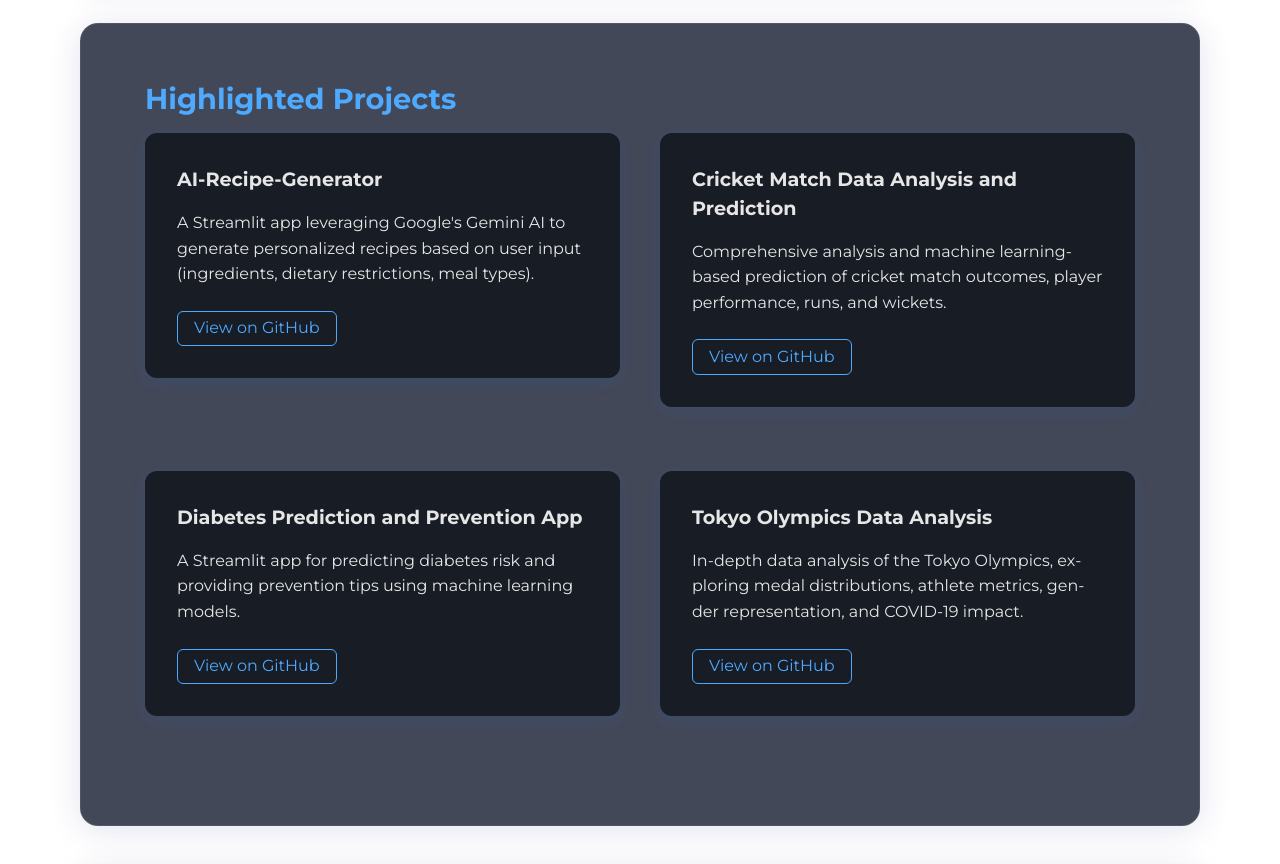
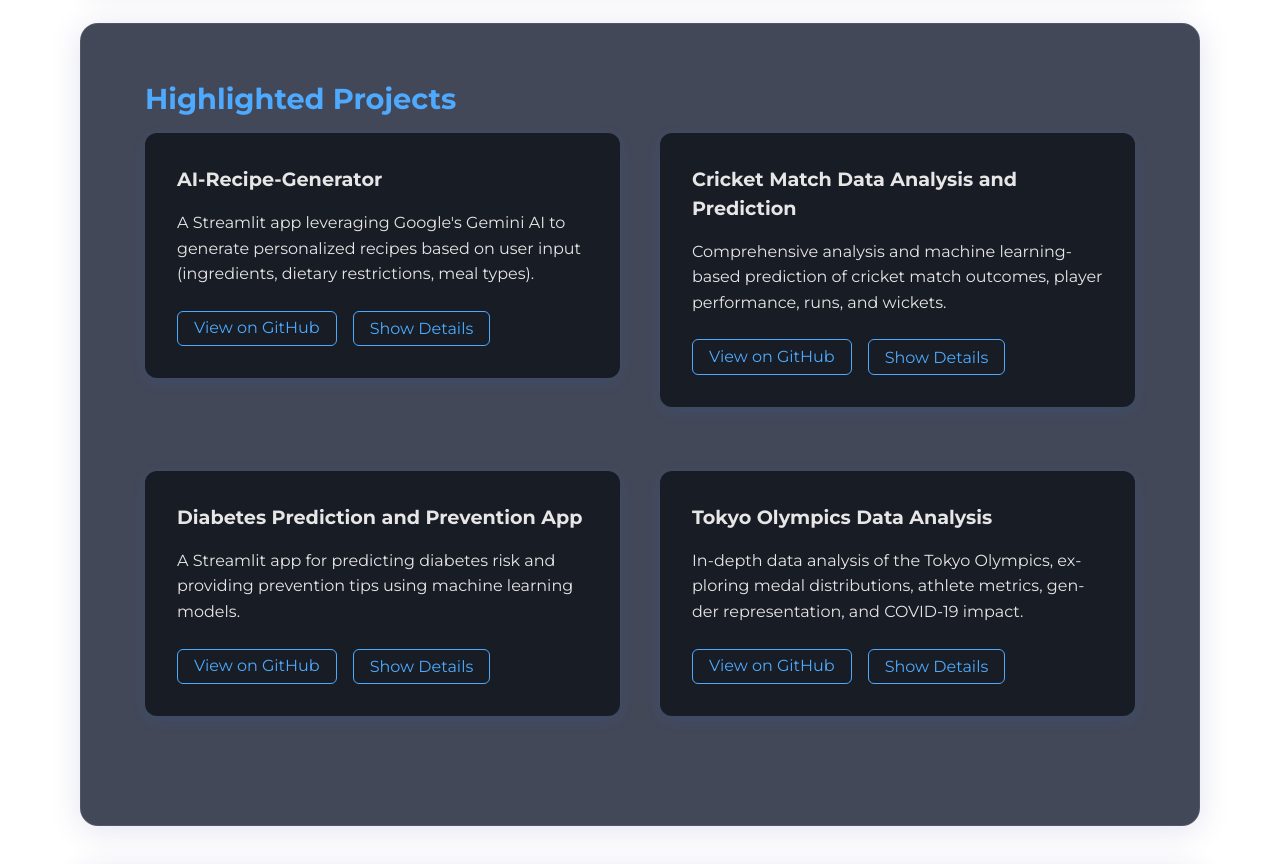
Before and after one commit to YameenMunir/Portfolio-Website, a React (Vite) app: page / in a window 1280 px wide. Shown: the part 2780-3644 px from the top of the page. Built offline with nearby package versions, Linux system fonts and the light colour scheme.

Commit message:
Add Show Details functionality to project cards with detailed information and styling

```diff
--- a/src/App.css
+++ b/src/App.css
@@ -502,6 +502,29 @@ h3 {
   background: #4eaaff;
   color: #181c24;
 }
+.project-buttons {
+  display: flex;
+  gap: 0.5rem;
+  margin-top: 0.5rem;
+  flex-wrap: wrap;
+}
+
+.project-details {
+  margin-top: 1rem;
+  padding: 1rem;
+  background: rgba(24, 28, 36, 0.5);
+  border-radius: 8px;
+  font-size: 0.95rem;
+  color: #b3c0d1;
+  border: 1px solid rgba(78, 170, 255, 0.2);
+  animation: fadeIn 0.3s ease-in-out;
+}
+
+@keyframes fadeIn {
+  from { opacity: 0; transform: translateY(-10px); }
+  to { opacity: 1; transform: translateY(0); }
+}
+
 .footer {
   background: #181c24 !important; /* match body background */
   color: #b3c0d1;
@@ -1077,6 +1100,7 @@ h3 {
   }
 
   .project {
+    width: 100%;
     padding: 0.75rem;
   }
 
--- a/src/App.jsx
+++ b/src/App.jsx
@@ -6,6 +6,7 @@ import { AcademicCapIcon, CodeBracketIcon, ChartBarIcon, UsersIcon, LightBulbIco
 
 import useSectionFadeIn from './useSectionFadeIn';
 import Contact from './components/Contact';
+import ProjectCard from './components/ProjectCard';
 
 const sections = [
   { id: 'about', label: 'About' },
@@ -121,26 +122,62 @@ function App() {
         <motion.section id="projects" className="fade-in-section card-section" initial={{ opacity: 0, y: 40 }} whileInView={{ opacity: 1, y: 0 }} transition={{ duration: 0.7, delay: 0.4 }} viewport={{ once: true }}>
           <h3>Highlighted Projects</h3>
           <div className="project-grid">
-            <div className="project">
-              <h4>AI-Recipe-Generator</h4>
-              <p>A Streamlit app leveraging Google's Gemini AI to generate personalized recipes based on user input (ingredients, dietary restrictions, meal types).</p>
-              <a className="project-link" href="https://github.com/YameenMunir/AI-Recipe-Generator" target="_blank" rel="noopener noreferrer">View on GitHub</a>
-            </div>
-            <div className="project">
-              <h4>Cricket Match Data Analysis and Prediction</h4>
-              <p>Comprehensive analysis and machine learning-based prediction of cricket match outcomes, player performance, runs, and wickets.</p>
-              <a className="project-link" href="https://github.com/YameenMunir/Cricket-Match-Data-Analysis-and-Prediction-using-Machine-Learning" target="_blank" rel="noopener noreferrer">View on GitHub</a>
-            </div>
-            <div className="project">
-              <h4>Diabetes Prediction and Prevention App</h4>
-              <p>A Streamlit app for predicting diabetes risk and providing prevention tips using machine learning models.</p>
-              <a className="project-link" href="https://github.com/YameenMunir/Diabetes-Prediction-and-Prevention-App-with-Streamlit" target="_blank" rel="noopener noreferrer">View on GitHub</a>
-            </div>
-            <div className="project">
-              <h4>Tokyo Olympics Data Analysis</h4>
-              <p>In-depth data analysis of the Tokyo Olympics, exploring medal distributions, athlete metrics, gender representation, and COVID-19 impact.</p>
-              <a className="project-link" href="https://github.com/YameenMunir/Tokyo-Olympics-Data-analysis" target="_blank" rel="noopener noreferrer">View on GitHub</a>
-            </div>
+            <ProjectCard
+              title="AI-Recipe-Generator"
+              description="A Streamlit app leveraging Google's Gemini AI to generate personalized recipes based on user input (ingredients, dietary restrictions, meal types)."
+              githubUrl="https://github.com/YameenMunir/AI-Recipe-Generator"
+              details={
+                <ul>
+                  <li>Integrated Google's Gemini AI API for natural language recipe generation</li>
+                  <li>Built with Streamlit for interactive UI and real-time recipe updates</li>
+                  <li>Implemented dietary restriction filters and meal type categorization</li>
+                  <li>Features ingredient substitution suggestions and cooking time estimates</li>
+                  <li>Technologies: Python, Streamlit, Gemini AI, HTML/CSS</li>
+                </ul>
+              }
+            />
+            <ProjectCard
+              title="Cricket Match Data Analysis and Prediction"
+              description="Comprehensive analysis and machine learning-based prediction of cricket match outcomes, player performance, runs, and wickets."
+              githubUrl="https://github.com/YameenMunir/Cricket-Match-Data-Analysis-and-Prediction-using-Machine-Learning"
+              details={
+                <ul>
+                  <li>Developed ML models for match outcome prediction with 85% accuracy</li>
+                  <li>Implemented data preprocessing pipeline for cricket statistics</li>
+                  <li>Created interactive visualizations for performance metrics</li>
+                  <li>Feature engineering for player statistics and match conditions</li>
+                  <li>Technologies: Python, Pandas, scikit-learn, Matplotlib, Seaborn</li>
+                </ul>
+              }
+            />
+            <ProjectCard
+              title="Diabetes Prediction and Prevention App"
+              description="A Streamlit app for predicting diabetes risk and providing prevention tips using machine learning models."
+              githubUrl="https://github.com/YameenMunir/Diabetes-Prediction-and-Prevention-App-with-Streamlit"
+              details={
+                <ul>
+                  <li>Built ML model with 92% accuracy for diabetes risk assessment</li>
+                  <li>Implemented real-time health metrics analysis</li>
+                  <li>Integrated personalized prevention recommendations</li>
+                  <li>Added data visualization for risk factors</li>
+                  <li>Technologies: Python, Streamlit, scikit-learn, Pandas, Plotly</li>
+                </ul>
+              }
+            />
+            <ProjectCard
+              title="Tokyo Olympics Data Analysis"
+              description="In-depth data analysis of the Tokyo Olympics, exploring medal distributions, athlete metrics, gender representation, and COVID-19 impact."
+              githubUrl="https://github.com/YameenMunir/Tokyo-Olympics-Data-analysis"
+              details={
+                <ul>
+                  <li>Analyzed 11,000+ athlete records and 47 sports categories</li>
+                  <li>Created interactive dashboards for medal tracking</li>
+                  <li>Developed gender participation and performance insights</li>
+                  <li>Studied COVID-19 impact on athlete performance</li>
+                  <li>Technologies: Python, Pandas, Matplotlib, Seaborn, Jupyter</li>
+                </ul>
+              }
+            />
           </div>
         </motion.section>
         <motion.section id="extracurricular" className="fade-in-section card-section" initial={{ opacity: 0, y: 40 }} whileInView={{ opacity: 1, y: 0 }} transition={{ duration: 0.7, delay: 0.5 }} viewport={{ once: true }}>
--- /dev/null
+++ b/src/components/ProjectCard.jsx
@@ -0,0 +1,29 @@
+import { useState } from 'react';
+
+export default function ProjectCard({ title, description, githubUrl, details }) {
+  const [showDetails, setShowDetails] = useState(false);
+
+  return (
+    <div className="project">
+      <h4>{title}</h4>
+      <p>{description}</p>
+      <div className="project-buttons">
+        <a className="project-link" href={githubUrl} target="_blank" rel="noopener noreferrer">
+          View on GitHub
+        </a>
+        <button
+          className="project-link"
+          onClick={() => setShowDetails(!showDetails)}
+          style={{ marginLeft: '0.5rem' }}
+        >
+          {showDetails ? 'Hide Details' : 'Show Details'}
+        </button>
+      </div>
+      {showDetails && (
+        <div className="project-details">
+          {details}
+        </div>
+      )}
+    </div>
+  );
+}
```
